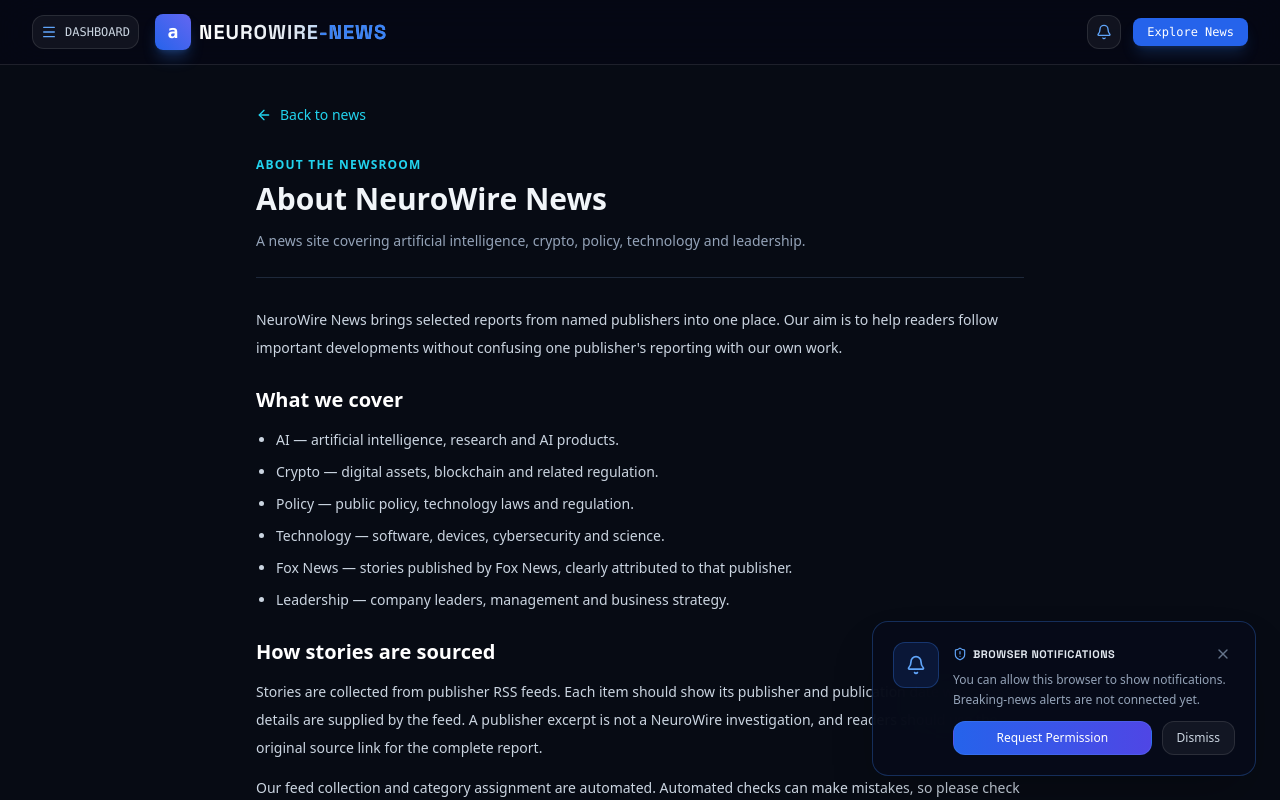
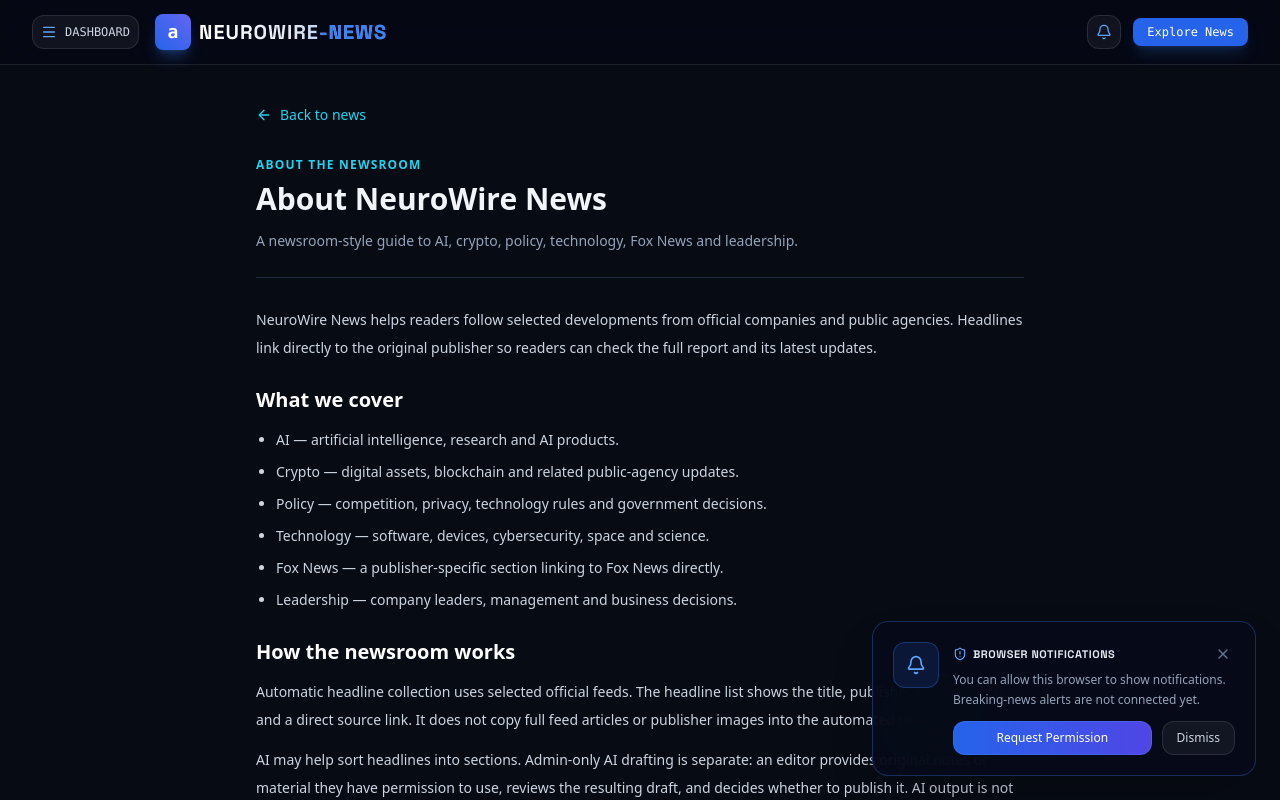
Before and after one commit to Zeeshan0555/nextgen-ai-hub, a Next.js app: page /about in a window 1280 px wide. Shown: the top 800 px of the page. Built offline with nearby package versions, Linux system fonts and the light colour scheme; no server answers; the database is empty.

Commit message:
Update About page for primary-source headlines and Admin-reviewed AI briefs

```diff
--- a/app/about/page.tsx
+++ b/app/about/page.tsx
@@ -3,7 +3,7 @@ import { ArrowLeft } from "lucide-react";
 
 export const metadata = {
   title: "About NeuroWire News",
-  description: "Learn about NeuroWire News, its six coverage sections, sourcing approach and editorial standards.",
+  description: "Learn about NeuroWire News, its six coverage sections, sources and editorial standards.",
 };
 
 export default function AboutPage() {
@@ -16,24 +16,24 @@ export default function AboutPage() {
         <header className="border-b border-slate-800 pb-6">
           <p className="text-xs font-semibold uppercase tracking-widest text-cyan-400">About the newsroom</p>
           <h1 className="mt-2 text-3xl font-bold">About NeuroWire News</h1>
-          <p className="mt-3 text-sm leading-6 text-slate-400">A news site covering artificial intelligence, crypto, policy, technology and leadership.</p>
+          <p className="mt-3 text-sm leading-6 text-slate-400">A newsroom-style guide to AI, crypto, policy, technology, Fox News and leadership.</p>
         </header>
         <section className="space-y-3 text-sm leading-7 text-slate-300">
-          <p>NeuroWire News brings selected reports from named publishers into one place. Our aim is to help readers follow important developments without confusing one publisher's reporting with our own work.</p>
+          <p>NeuroWire News helps readers follow selected developments from official companies and public agencies. Headlines link directly to the original publisher so readers can check the full report and its latest updates.</p>
           <h2 className="pt-3 text-xl font-semibold text-white">What we cover</h2>
           <ul className="list-disc space-y-1 pl-5">
             <li>AI — artificial intelligence, research and AI products.</li>
-            <li>Crypto — digital assets, blockchain and related regulation.</li>
-            <li>Policy — public policy, technology laws and regulation.</li>
-            <li>Technology — software, devices, cybersecurity and science.</li>
-            <li>Fox News — stories published by Fox News, clearly attributed to that publisher.</li>
-            <li>Leadership — company leaders, management and business strategy.</li>
+            <li>Crypto — digital assets, blockchain and related public-agency updates.</li>
+            <li>Policy — competition, privacy, technology rules and government decisions.</li>
+            <li>Technology — software, devices, cybersecurity, space and science.</li>
+            <li>Fox News — a publisher-specific section linking to Fox News directly.</li>
+            <li>Leadership — company leaders, management and business decisions.</li>
           </ul>
-          <h2 className="pt-3 text-xl font-semibold text-white">How stories are sourced</h2>
-          <p>Stories are collected from publisher RSS feeds. Each item should show its publisher and publication date when those details are supplied by the feed. A publisher excerpt is not a NeuroWire investigation, and readers should use the original source link for the complete report.</p>
-          <p>Our feed collection and category assignment are automated. Automated checks can make mistakes, so please check the original report for important decisions or claims.</p>
+          <h2 className="pt-3 text-xl font-semibold text-white">How the newsroom works</h2>
+          <p>Automatic headline collection uses selected official feeds. The headline list shows the title, publisher, publication date and a direct source link. It does not copy full feed articles or publisher images into the automated news cards.</p>
+          <p>AI may help sort headlines into sections. Admin-only AI drafting is separate: an editor provides original notes or material they have permission to use, reviews the resulting draft, and decides whether to publish it. AI output is not an independent investigation or a human fact-check.</p>
           <h2 className="pt-3 text-xl font-semibold text-white">Corrections</h2>
-          <p>If you spot an incorrect headline, category, date or attribution, use the website's verified contact channel when one is published. We will not display an unverified email address or claim to offer a staffed newsroom contact that has not been set up.</p>
+          <p>Automated classification and date checks can make mistakes. For complete reporting, corrections and context, use the original publisher link. NeuroWire does not claim to have a staffed 24-hour newsroom or an unverified contact email.</p>
           <nav className="flex flex-wrap gap-4 border-t border-slate-800 pt-5 text-sm">
             <Link href="/editorial-policy" className="text-cyan-400 hover:text-cyan-300">Editorial policy</Link>
             <Link href="/ai-disclosure" className="text-cyan-400 hover:text-cyan-300">AI and automation</Link>
```
